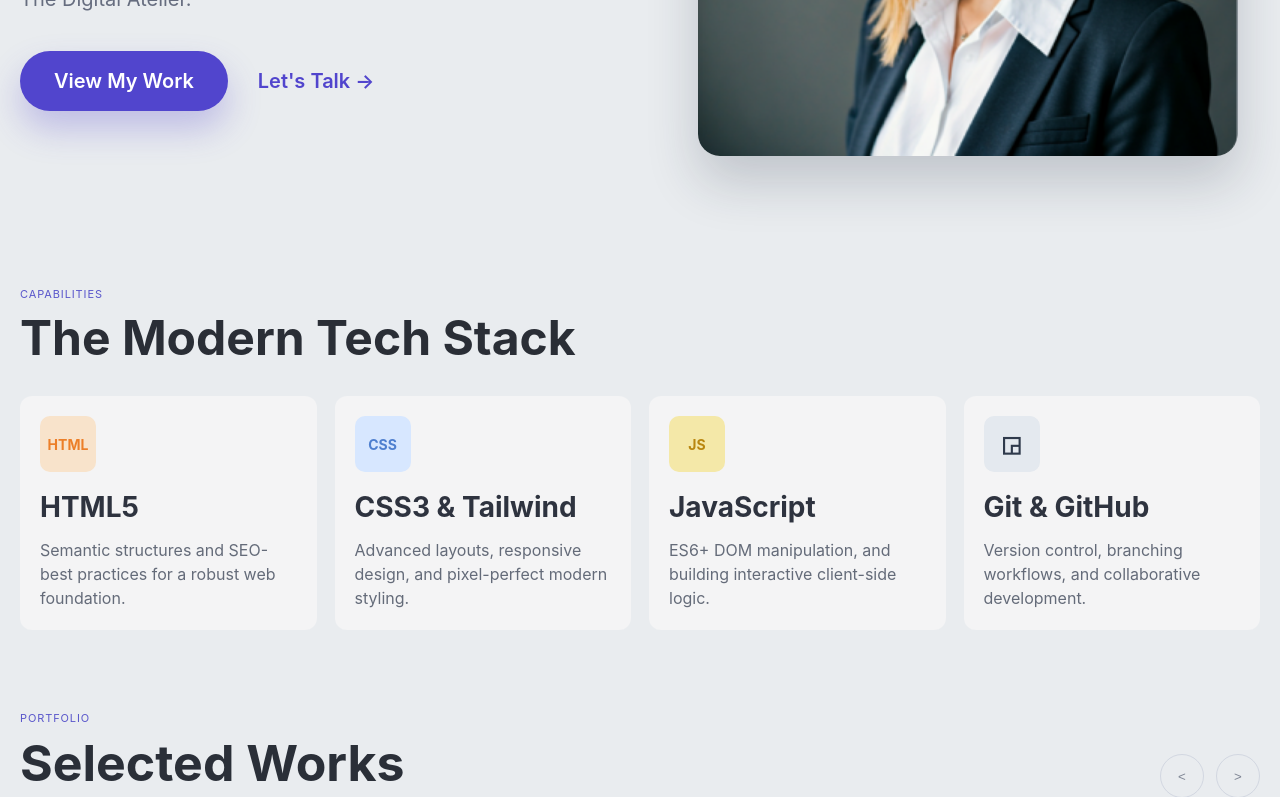
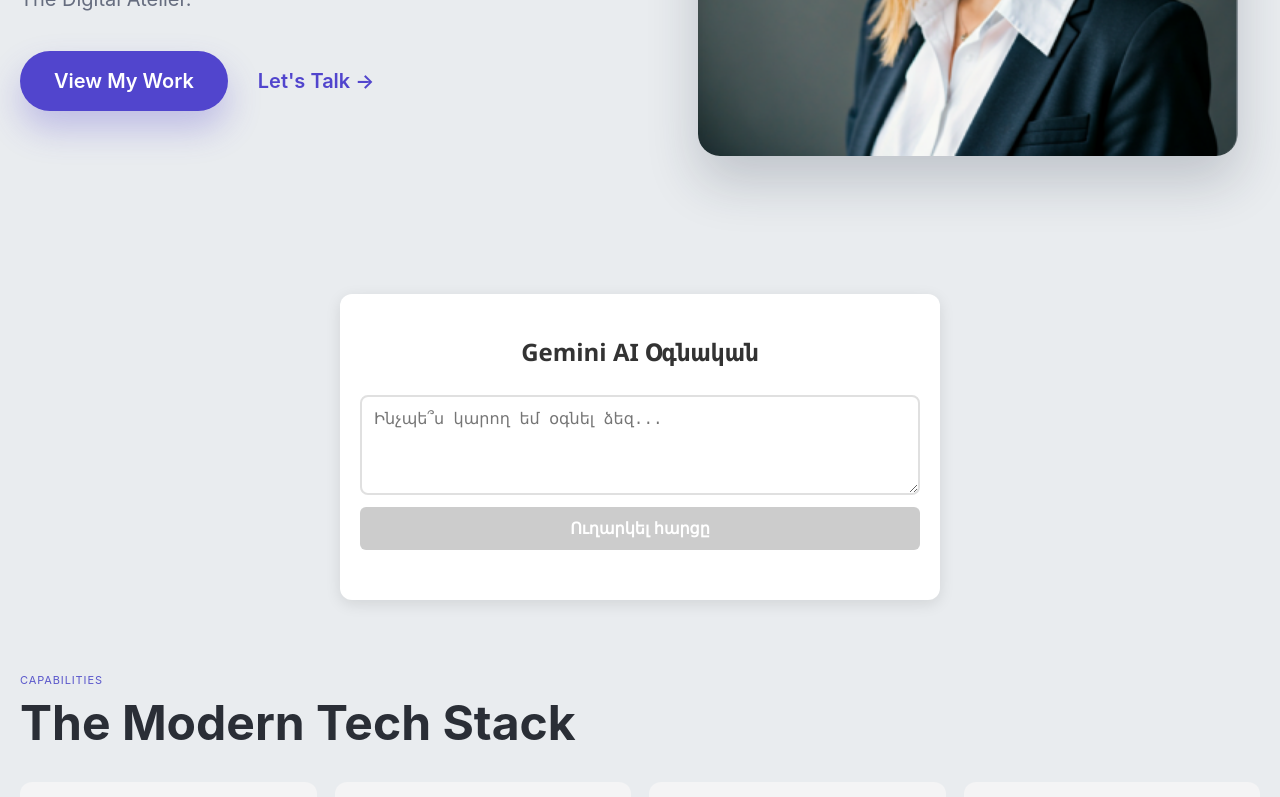
Before and after one commit to Parandzem-Tad/Portfolio, a React (Vite) app: page / in a window 1280 px wide. Shown: the part 526-1323 px from the top of the page. Built offline with nearby package versions, Linux system fonts and the light colour scheme; no server answers.

Commit message:
added Gemini AI chat functionality

```diff
--- a/src/App.css
+++ b/src/App.css
@@ -565,3 +565,24 @@
     font-size: 18px;
   }
 }
+
+.chat-container { padding: 20px;
+  max-width: 600px;
+  margin: 40px auto; font-family: 'Segoe UI', Tahoma, Geneva, Verdana, sans-serif;
+  background-color: #ffffff; border-radius: 12px; box-shadow: 0 4px 15px rgba(0, 0, 0, 0.1); }
+  .chat-title { color: #333; text-align: center; margin-bottom: 25px; }
+  .input-section { display: flex; flex-direction: column; gap: 12px; margin-bottom: 30px; }
+  .chat-textarea { width: 100%; padding: 12px; border: 2px solid #e0e0e0; border-radius: 8px;
+     font-size: 16px; resize: vertical;
+     transition: border-color 0.3s; }
+   .chat-textarea:focus { outline: none; border-color: #4CAF50; }
+   .send-button { padding: 12px 24px; cursor: pointer; background-color: #4CAF50; color: white;
+     border: none; border-radius: 6px; font-weight: bold; font-size: 16px;
+      transition: background-color 0.3s; }
+   .send-button:hover:not(:disabled) { background-color: #45a049; }
+    .send-button:disabled { background-color: #cccccc; cursor: not-allowed; }
+   .response-section { padding: 20px; background-color: #f9f9f9; border-left: 5px solid #4CAF50;
+     border-radius: 4px; min-height: 120px; }
+      .response-label { display: block; font-weight: bold;
+  margin-bottom: 10px; color: #555; }
+   .response-text { margin: 0; white-space: pre-wrap; line-height: 1.6; color: #2c3e50; }
--- a/src/App.tsx
+++ b/src/App.tsx
@@ -1,5 +1,7 @@
 import './App.css'
 import axios from 'axios';
+import { useEffect } from 'react';
+import { useState } from 'react';
 
 
 
@@ -48,11 +50,38 @@ const workItems = [
 ]
 
 function App() {
+  const [userInput, setUserInput] = useState('');
+  const [response, setResponse] = useState('');
+  const [loading, setLoading] = useState(false);
+  const handleSend = async () => {
+    if (!userInput.trim())
+      return;
+    setLoading(true);
+    setResponse('Մտածում եմ...');
+    const apiKey = import.meta.env.VITE_GEMINI_API_KEY;
+    const url = `https://generativelanguage.googleapis.com/v1beta/models/gemini-2.5-flash:generateContent?key=${apiKey}`;
+    const payload = { contents: [{ parts: [{ text: userInput }] }] };
+
+    try {
+      const res = await axios.post(url, payload);
+      const geminiText = res.data?.candidates?.[0]?.content?.parts?.[0]?.text;
+      setResponse(geminiText || "Պատասխան չստացվեց:");
+    }
+    catch (error: any) {
+      setResponse("Սխալ տեղի ունեցավ: Խնդրում ենք ստուգել կապը կամ API բանալին:");
+      console.error(error);
+    }
+    finally { setLoading(false); }
+  };
+
+
+
+
 
 
   const testGemini = async () => {
     const apiKey = import.meta.env.VITE_GEMINI_API_KEY;
-    const url = import.meta.env.VITE_GEMINI_URL;
+    const url = `${import.meta.env.VITE_GEMINI_URL}?key=${import.meta.env.VITE_GEMINI_API_KEY}`;
 
     console.log("API KEY:", apiKey);
     console.log("URL:", url);
@@ -80,7 +109,7 @@ function App() {
     }
   };
 
-      testGemini();
+      useEffect(()=>{testGemini();},[]);
 
 
   return (
@@ -133,6 +162,18 @@ function App() {
             <img className="hero-image" src="/profile-portrait.png" alt="Portrait of Parandzem Tadevosyan" />
           </aside>
         </section>
+        <div className="chat-container">
+          <h2 className="chat-title">Gemini AI Օգնական</h2>
+          <div className="input-section">
+            <textarea className="chat-textarea" rows={4}
+              placeholder="Ինչպե՞ս կարող եմ օգնել ձեզ..." value={userInput}
+              onChange={(e) => setUserInput(e.target.value)} />
+            <button className="send-button"
+              onClick={handleSend} disabled={loading || !userInput.trim()} > {loading ? 'Ուղարկվում է...' : 'Ուղարկել հարցը'} </button> </div>
+          {response && (<div className="response-section">
+            <span className="response-label">Պատասխան՝</span>
+            <p className="response-text">{response}</p> </div>)}
+        </div>
 
         <section className="stack-section" id="stack">
           <p className="stack-label">CAPABILITIES</p>
@@ -247,7 +288,7 @@ function App() {
         <p className="footer-copy">© 2024 THE DIGITAL ATELIER. CRAFTED WITH INTENTION.</p>
       </footer>
     </div>
-  )
-}
+)};
+
 
 export default App
```
Also changed, not shown: 2 other files (tests, documents, lock files or other folders). Lines whose indentation alone changed are shown as unchanged.
